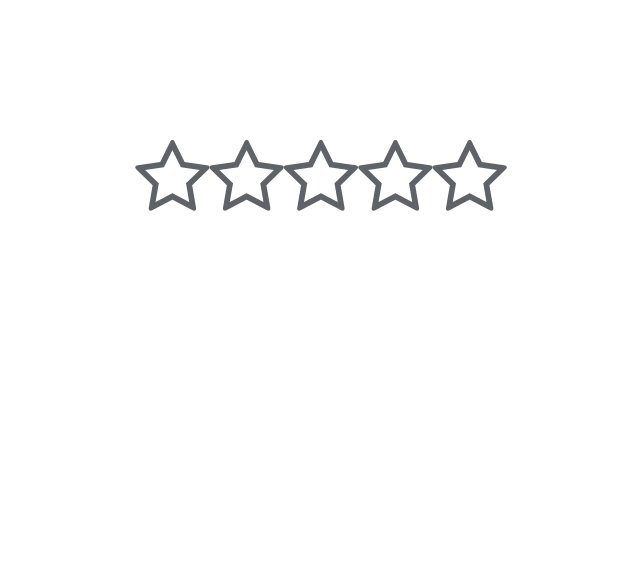
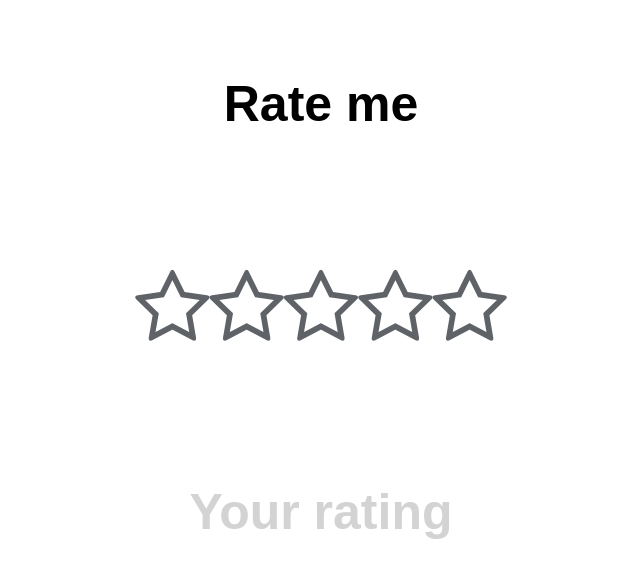
Before and after one commit to Sriyanshjain/Star_rating_widget, a website built with Parcel: page src/index.html in a window 1280 px wide. Shown: the whole page, without its empty margins (319-959 px from the left). Built offline with nearby package versions, Linux system fonts and the light colour scheme.

Commit message:
refining

```diff
--- a/src/index.html
+++ b/src/index.html
@@ -7,8 +7,9 @@
 
   <body>
     <div id="app">
+      <div class="rate">Rate me</div>
       <div id="star"></div>
-      <div id="display-star"></div>
+      <div id="display-star">Your rating</div>
     </div>
 
     <script src="./index.mjs" type="module"></script>
--- a/src/styles.css
+++ b/src/styles.css
@@ -41,5 +41,12 @@ body {
   font-size: 50px;
   font-weight: bolder;
   width: 100%;
+  color: lightgray;
   text-align: center;
 }
+.rate {
+  font-size: 50px;
+  font-weight: bolder;
+  width: 100%;
+  text-align: center;
+}
```
